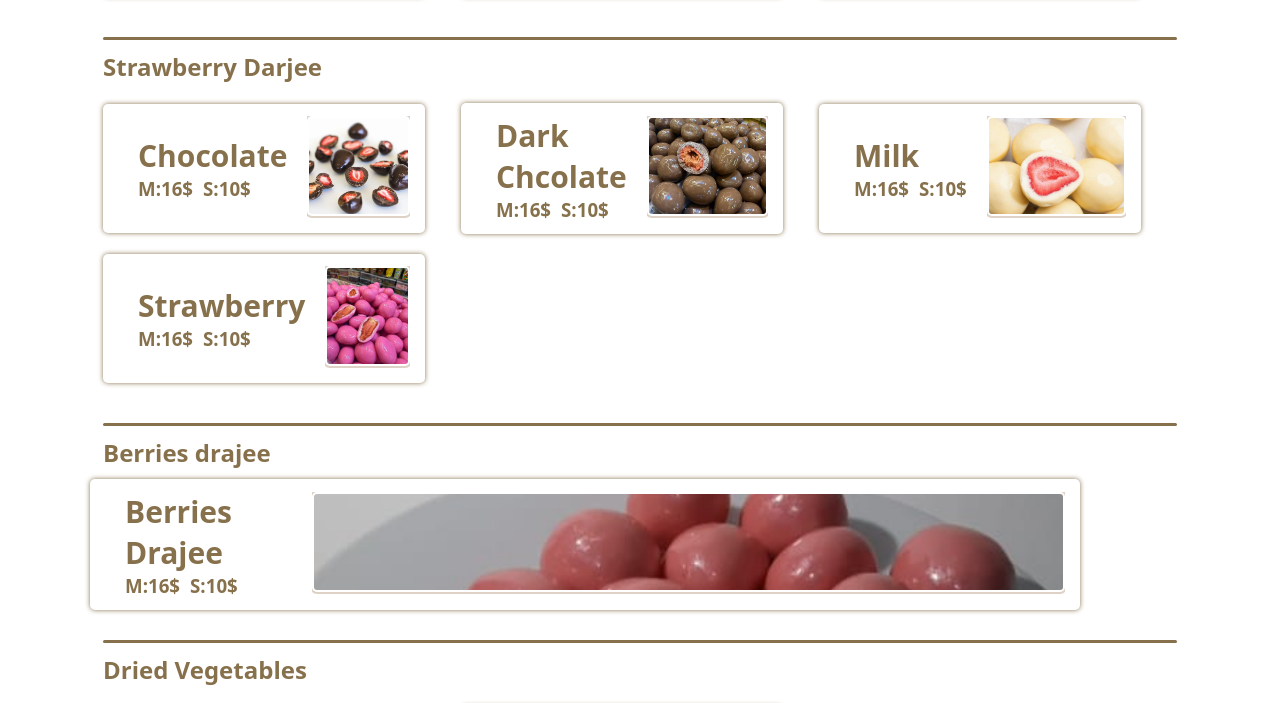
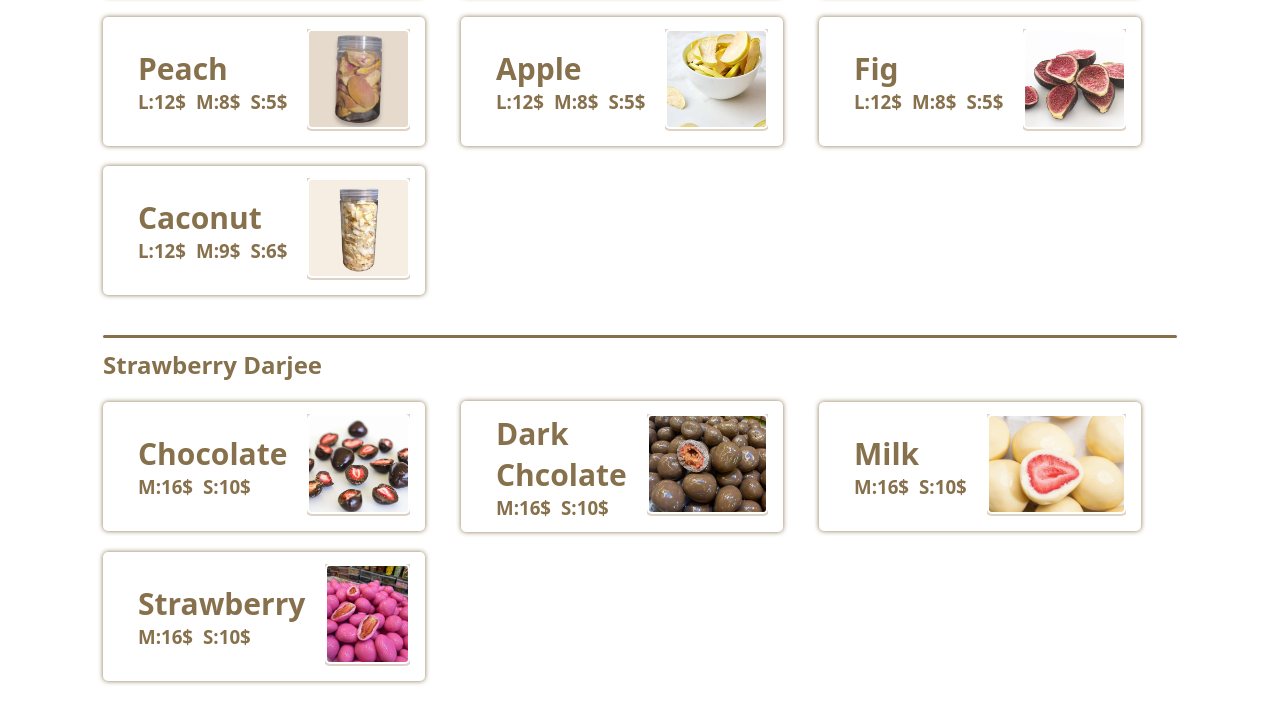
Before and after one commit to Menu-Menu/Menu-Golden-Bites, a plain HTML site: page index.html in a window 1280 px wide. Shown: the part 1386-2089 px from the top of the page. Drawn offline with nearby package versions, Linux system fonts and the light colour scheme; a script that the page names is missing.

Commit message:
Add files via upload

```diff
--- a/index.html
+++ b/index.html
@@ -375,6 +375,74 @@
                   </div>
                 </div>
               </div>
+              <div class="fpost">
+                <div class="info-fpost flex">
+                  <div class="box">
+                    <div class="title">
+                      <h1 class="h1">Peach</h1>
+                    </div>
+                    <div class="price flex">
+                      <h3>L:12$</h3>
+                      <h3>M:8$</h3>
+                      <h3>S:5$</h3>
+                    </div>
+                  </div>
+                  <div class="cover">
+                    <img src="img/img 18 (2).jpeg" alt="" />
+                  </div>
+                </div>
+              </div>
+              <div class="fpost">
+                <div class="info-fpost flex">
+                  <div class="box">
+                    <div class="title">
+                      <h1 class="h1">Apple</h1>
+                    </div>
+                    <div class="price flex">
+                      <h3>L:12$</h3>
+                      <h3>M:8$</h3>
+                      <h3>S:5$</h3>
+                    </div>
+                  </div>
+                  <div class="cover">
+                    <img src="img/img 18 (3).jpeg" alt="" />
+                  </div>
+                </div>
+              </div>
+              <div class="fpost">
+                <div class="info-fpost flex">
+                  <div class="box">
+                    <div class="title">
+                      <h1 class="h1">Fig</h1>
+                    </div>
+                    <div class="price flex">
+                      <h3>L:12$</h3>
+                      <h3>M:8$</h3>
+                      <h3>S:5$</h3>
+                    </div>
+                  </div>
+                  <div class="cover">
+                    <img src="img/img 18 (4).jpeg" alt="" />
+                  </div>
+                </div>
+              </div>
+              <div class="fpost">
+                <div class="info-fpost flex">
+                  <div class="box">
+                    <div class="title">
+                      <h1 class="h1">Caconut</h1>
+                    </div>
+                    <div class="price flex">
+                      <h3>L:12$</h3>
+                      <h3>M:9$</h3>
+                      <h3>S:6$</h3>
+                    </div>
+                  </div>
+                  <div class="cover">
+                    <img src="img/img 18 (1).jpeg" alt="" />
+                  </div>
+                </div>
+              </div>
             </div>
           </div>
           <div class="two-title">
```
Also changed, not shown: img/img 18 (1).jpeg (added), img/img 18 (2).jpeg (added), img/img 18 (3).jpeg (added), img/img 18 (4).jpeg (added).
